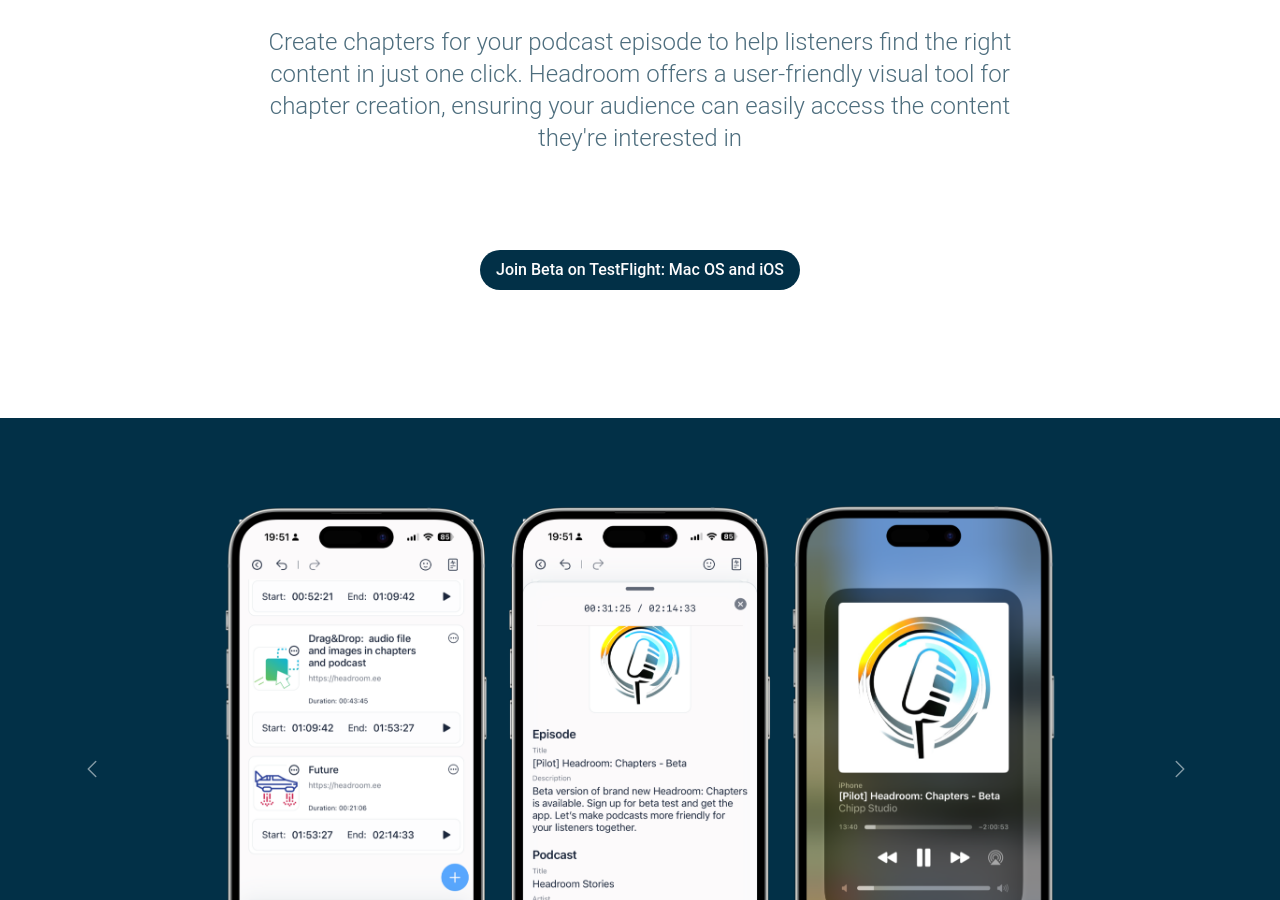
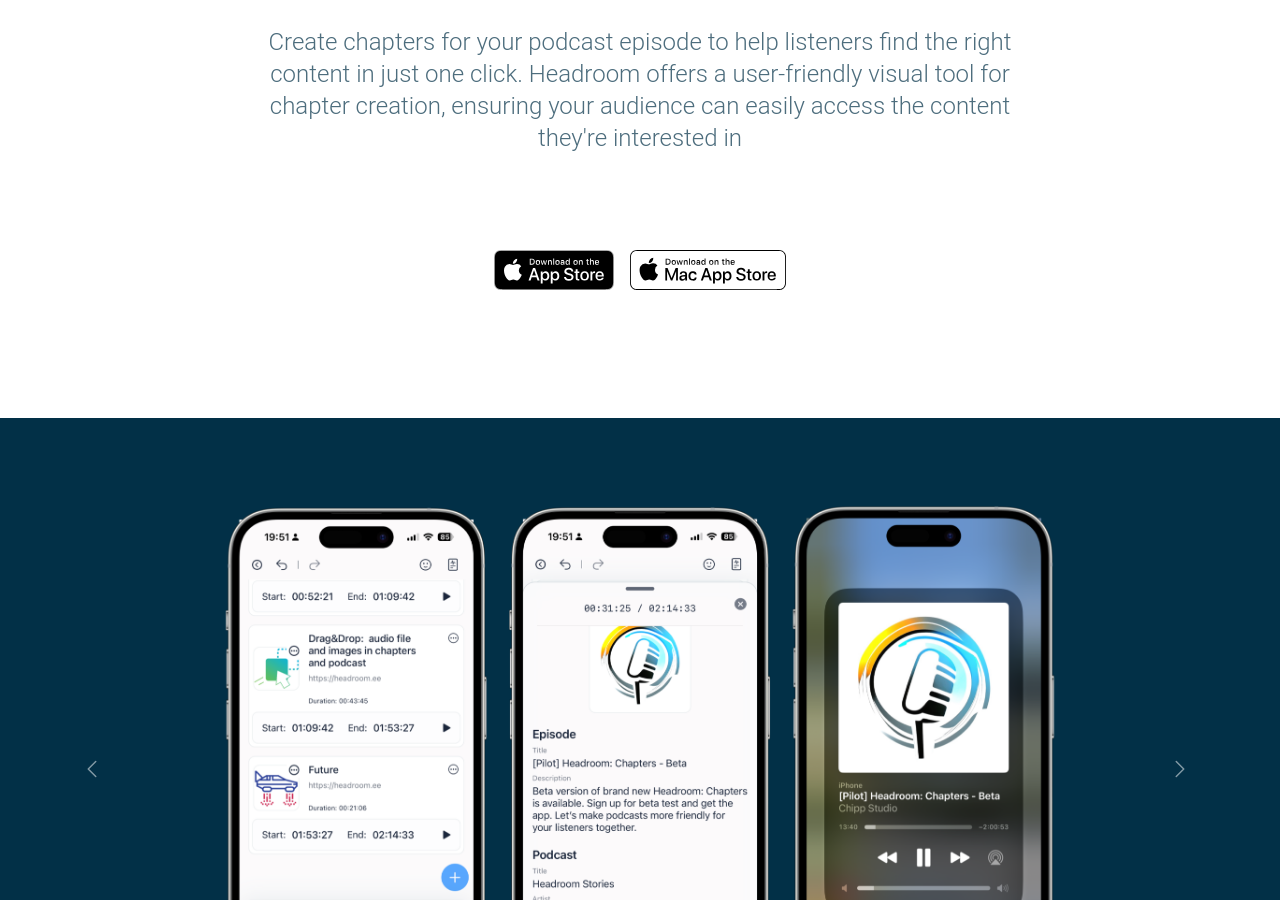
Before and after one commit to ChippStudio/Headroom-Site, a Jekyll site: the page built from index.html, in a window 1280 px wide and 900 px high, scrolled down 386 px. Built offline with Jekyll 4.4.1, drawn with Linux system fonts in a browser that asks for light colours; nearby versions of some CDN libraries; comment, search, counter and statistics services are not loaded.

Commit message:
app store buttons

```diff
--- a/_config.yml
+++ b/_config.yml
@@ -5,8 +5,6 @@
 ios_app_id:
 ios_app_country: us
 
-appstore_link:
-playstore_link:
 presskit_download_link:
 
 app_icon: images/icon.png
@@ -15,6 +13,14 @@
 app_description:
 
 enable_smart_app_banner: false
+
+# Download buttons
+store_buttons:
+  - image: /images/ios_appstore.svg
+    link: https://headroom.ee
+
+  - image: /images/mac_appstore.svg
+    link: https://headroom.ee
 
 # Header
 header_title: Guide your listeners to the right spot in your podcast
--- a/_includes/header.html
+++ b/_includes/header.html
@@ -8,11 +8,16 @@
         {{ site.header_subtitle }}
     </div>
 
-    <div>
-        <button class="bg-headroom text-light-text font-medium py-2 px-4 rounded-full flex space-x-24 mx-auto">
-            <a href="https://testflight.apple.com/join/hV2WcSQP">
-                <div class="pr-8">Join Beta on TestFlight: Mac OS and iOS</div>
+    <div class="flex mx-auto items-center space-x-4">
+        <div class="grow"></div>
+        <div class="flex grow-0 space-x-4">
+            {% for button in site.store_buttons %}
+            <a href="{{ button.link }}">
+                <img class="mx-auto items-center" src="{{ button.image | relative_url }}" alt="Download Headroom">
             </a>
-        </button>
+            {% endfor %}
+        </div>
+        <div class="grow"></div>
     </div>
+
 </div>
```
Also changed, not shown: images/ios_appstore.svg (added), images/mac_appstore.svg (added).
